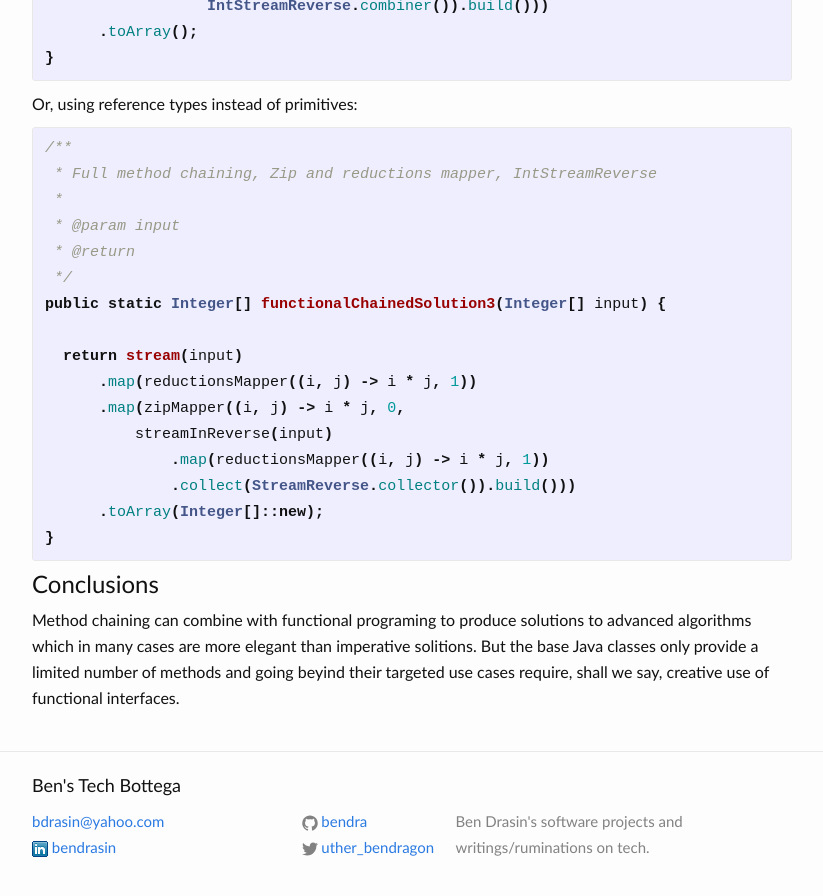
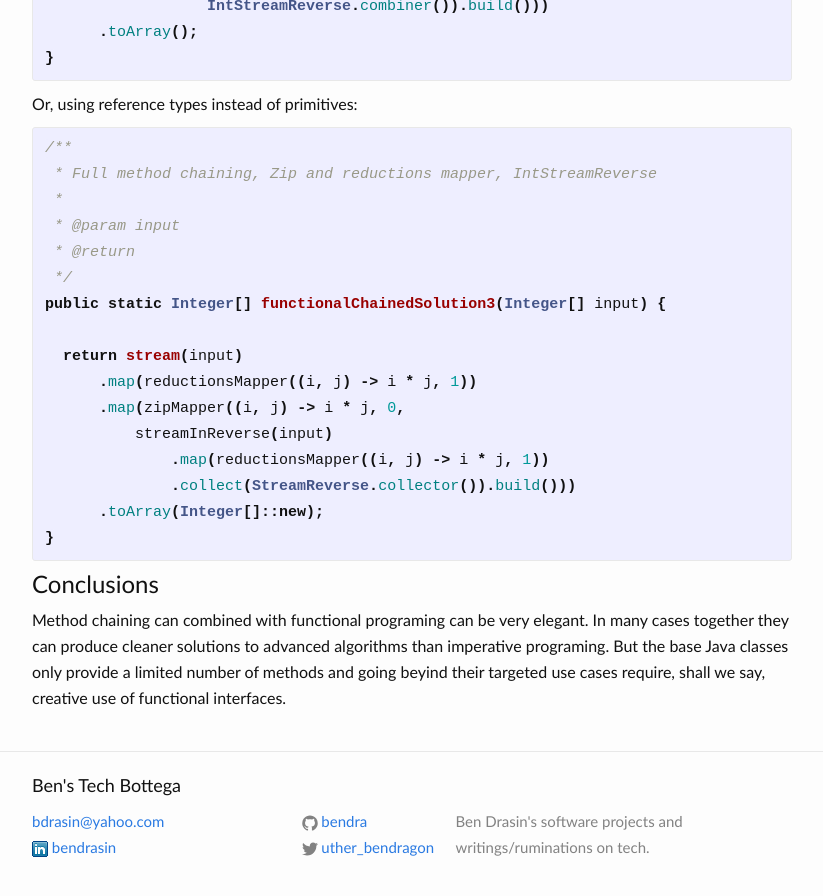
Before and after one commit to bendra/bendra.github.io, a Jekyll site: the page built from _posts/2015-12-26-functional-programing-method_chaining.markdown, in a window 1280 px wide and 900 px high, scrolled down 15694 px. Shown: the top 896 px of the window, without its empty margins (228-1051 px from the left). Built offline with Jekyll 4.4.1, drawn with Linux system fonts in a browser that asks for light colours; comment, search, counter and statistics services are not loaded.

Commit message:
fixed conclusion

```diff
--- a/_posts/2015-12-26-functional-programing-method_chaining.markdown
+++ b/_posts/2015-12-26-functional-programing-method_chaining.markdown
@@ -603,4 +603,4 @@ public static Integer[] functionalChainedSolution3(Integer[] input) {
 
 
 #Conclusions
-Method chaining can combine with functional programing to produce solutions to advanced algorithms which in many cases are more elegant than imperative solitions. But the base Java classes only provide a limited number of methods and going beyind their targeted use cases require, shall we say, creative use of functional interfaces.
+Method chaining can combined with functional programing can be very elegant.  In many cases together they can produce cleaner solutions to advanced algorithms than imperative programing. But the base Java classes only provide a limited number of methods and going beyind their targeted use cases require, shall we say, creative use of functional interfaces.
```
